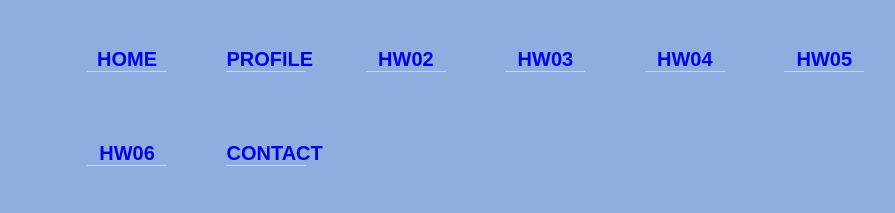
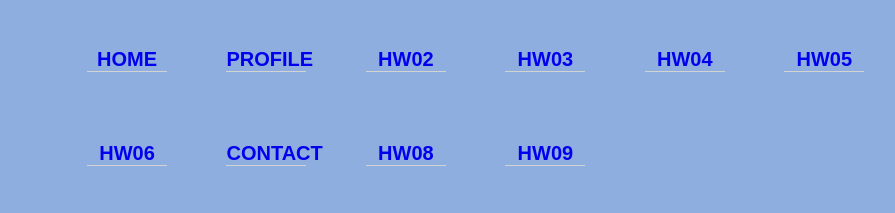
Before and after one commit to chaerin0411/chaerin0411.github.io, a plain HTML site: page menu.html in a window 1280 px wide. Shown: the part 172-385 px from the top of the page, without its empty margins (188-1083 px from the left). Drawn offline with Linux system fonts and the light colour scheme.

Commit message:
update menu.html 20200619

```diff
--- a/menu.html
+++ b/menu.html
@@ -1,4 +1,4 @@
-<!-- index.html -->
+<!-- menu.html -->
 <!DOCTYPE html>
 <html>
 <head>
@@ -50,6 +50,8 @@
                 <li><a href="./hw05/practice-01-article.html">HW05</a></li>
                 <li><a href="./hw06/hw06.html">HW06</a></li>
                 <li><a href="./hw07/hw07.html">CONTACT</a></li>
+                <li><a href="./hw08/hw08.html">HW08</a></li>
+                <li><a href="../index.html">HW09</a></li>
             </lu>
         </div>
 <!--        GNB 메뉴 끝 -->
```
